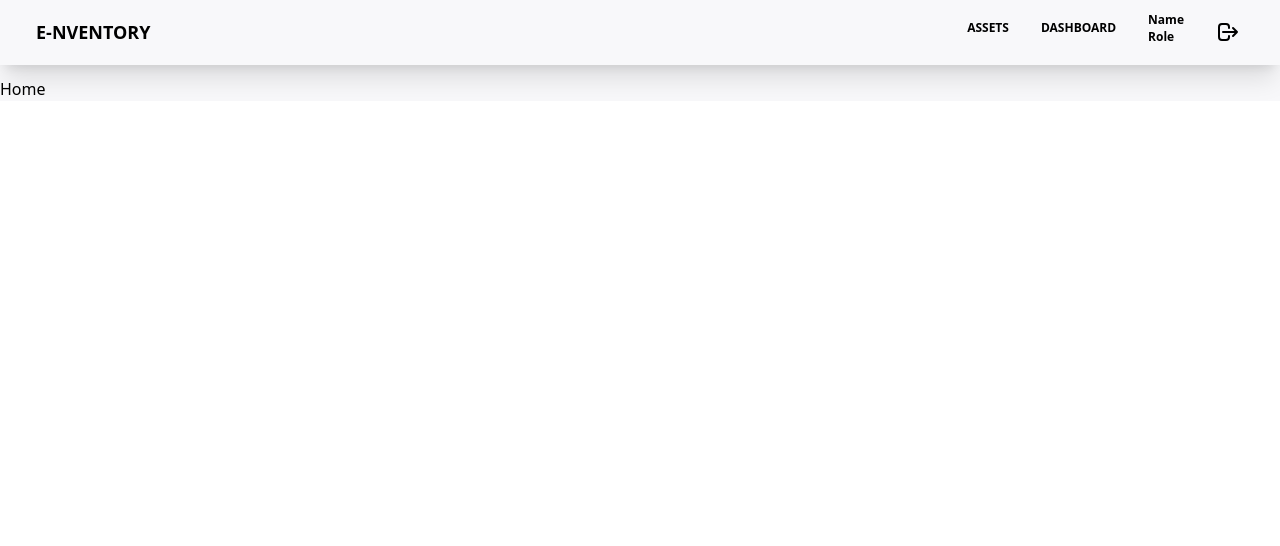
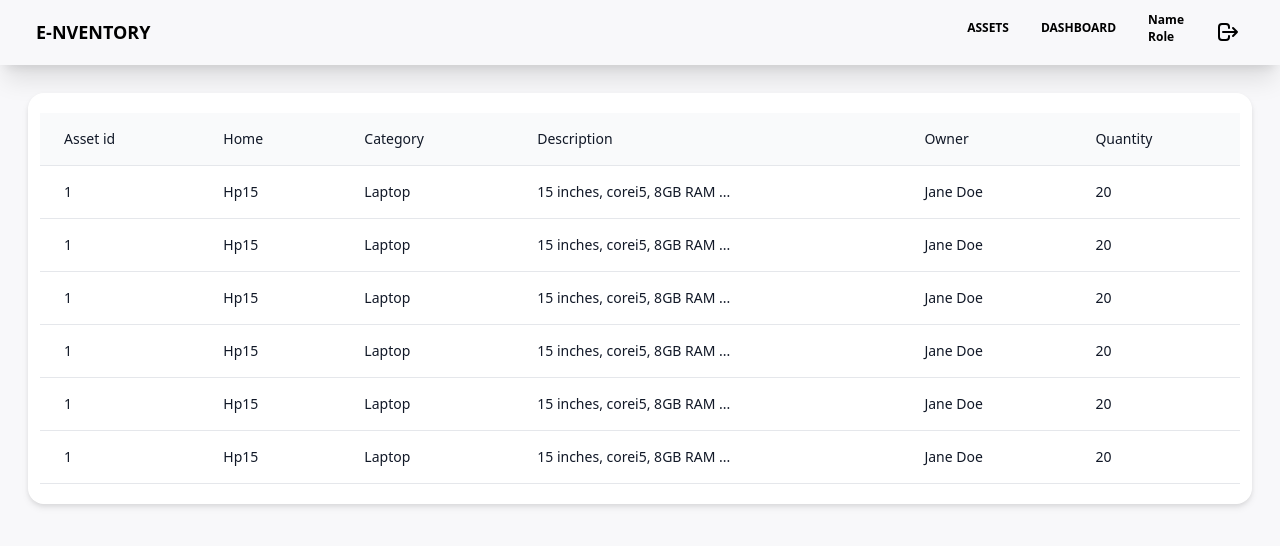
Before and after one commit to CKawara/Asset-management, a React (Create React App) app: page /home in a window 1280 px wide. Shown: the top 546 px of the page. Built offline with nearby package versions, Linux system fonts and the light colour scheme.

Commit message:
add assets table

```diff
--- /dev/null
+++ b/src/components/AssetsTable.js
@@ -0,0 +1,149 @@
+import React from 'react'
+
+const AssetsTable = () => {
+  return (
+<div class="flex flex-col bg-white m-7 rounded-2xl drop-shadow-md p-3">
+  <div class="overflow-x-auto sm:-mx-6 lg:-mx-8">
+    <div class="py-2 inline-block min-w-full sm:px-6 lg:px-8">
+      <div class="overflow-x-auto">
+        <table class="min-w-full">
+          <thead class="border-b bg-gray-50">
+            <tr>
+              <th scope="col" class="text-sm font-medium text-gray-900 px-6 py-4 text-left">
+                Asset id
+              </th>
+              <th scope="col" class="text-sm font-medium text-gray-900 px-6 py-4 text-left">
+                Home
+              </th>
+              <th scope="col" class="text-sm font-medium text-gray-900 px-6 py-4 text-left">
+                Category
+              </th>
+              <th scope="col" class="text-sm font-medium text-gray-900 px-6 py-4 text-left">
+                Description
+              </th>
+              <th scope="col" class="text-sm font-medium text-gray-900 px-6 py-4 text-left">
+                Owner
+              </th>
+              <th scope="col" class="text-sm font-medium text-gray-900 px-6 py-4 text-left">
+                Quantity
+              </th>
+            </tr>
+          </thead>
+          <tbody>
+            <tr class="border-b transition duration-300 ease-in-out hover:bg-gray-100">
+              <td class="px-6 py-4 whitespace-nowrap text-sm font-medium text-gray-900">1</td>
+              <td class="text-sm text-gray-900 font-light px-6 py-4 whitespace-nowrap">
+                Hp15
+              </td>
+              <td class="text-sm text-gray-900 font-light px-6 py-4 whitespace-nowrap">
+                Laptop
+              </td>
+              <td class="text-sm text-gray-900 font-light px-6 py-4 whitespace-nowrap">
+                15 inches, corei5, 8GB RAM ...
+              </td>
+              <td class="text-sm text-gray-900 font-light px-6 py-4 whitespace-nowrap">
+                Jane Doe
+              </td>
+              <td class="text-sm text-gray-900 font-light px-6 py-4 whitespace-nowrap">
+                20
+              </td>
+            </tr>
+            <tr class="border-b transition duration-300 ease-in-out hover:bg-gray-100">
+              <td class="px-6 py-4 whitespace-nowrap text-sm font-medium text-gray-900">1</td>
+              <td class="text-sm text-gray-900 font-light px-6 py-4 whitespace-nowrap">
+                Hp15
+              </td>
+              <td class="text-sm text-gray-900 font-light px-6 py-4 whitespace-nowrap">
+                Laptop
+              </td>
+              <td class="text-sm text-gray-900 font-light px-6 py-4 whitespace-nowrap">
+                15 inches, corei5, 8GB RAM ...
+              </td>
+              <td class="text-sm text-gray-900 font-light px-6 py-4 whitespace-nowrap">
+                Jane Doe
+              </td>
+              <td class="text-sm text-gray-900 font-light px-6 py-4 whitespace-nowrap">
+                20
+              </td>
+            </tr>
+            <tr class="border-b transition duration-300 ease-in-out hover:bg-gray-100">
+              <td class="px-6 py-4 whitespace-nowrap text-sm font-medium text-gray-900">1</td>
+              <td class="text-sm text-gray-900 font-light px-6 py-4 whitespace-nowrap">
+                Hp15
+              </td>
+              <td class="text-sm text-gray-900 font-light px-6 py-4 whitespace-nowrap">
+                Laptop
+              </td>
+              <td class="text-sm text-gray-900 font-light px-6 py-4 whitespace-nowrap">
+                15 inches, corei5, 8GB RAM ...
+              </td>
+              <td class="text-sm text-gray-900 font-light px-6 py-4 whitespace-nowrap">
+                Jane Doe
+              </td>
+              <td class="text-sm text-gray-900 font-light px-6 py-4 whitespace-nowrap">
+                20
+              </td>
+            </tr>
+            <tr class="border-b transition duration-300 ease-in-out hover:bg-gray-100">
+              <td class="px-6 py-4 whitespace-nowrap text-sm font-medium text-gray-900">1</td>
+              <td class="text-sm text-gray-900 font-light px-6 py-4 whitespace-nowrap">
+                Hp15
+              </td>
+              <td class="text-sm text-gray-900 font-light px-6 py-4 whitespace-nowrap">
+                Laptop
+              </td>
+              <td class="text-sm text-gray-900 font-light px-6 py-4 whitespace-nowrap">
+                15 inches, corei5, 8GB RAM ...
+              </td>
+              <td class="text-sm text-gray-900 font-light px-6 py-4 whitespace-nowrap">
+                Jane Doe
+              </td>
+              <td class="text-sm text-gray-900 font-light px-6 py-4 whitespace-nowrap">
+                20
+              </td>
+            </tr>
+            <tr class="border-b transition duration-300 ease-in-out hover:bg-gray-100">
+              <td class="px-6 py-4 whitespace-nowrap text-sm font-medium text-gray-900">1</td>
+              <td class="text-sm text-gray-900 font-light px-6 py-4 whitespace-nowrap">
+                Hp15
+              </td>
+              <td class="text-sm text-gray-900 font-light px-6 py-4 whitespace-nowrap">
+                Laptop
+              </td>
+              <td class="text-sm text-gray-900 font-light px-6 py-4 whitespace-nowrap">
+                15 inches, corei5, 8GB RAM ...
+              </td>
+              <td class="text-sm text-gray-900 font-light px-6 py-4 whitespace-nowrap">
+                Jane Doe
+              </td>
+              <td class="text-sm text-gray-900 font-light px-6 py-4 whitespace-nowrap">
+                20
+              </td>
+            </tr>
+            <tr class="border-b transition duration-300 ease-in-out hover:bg-gray-100">
+              <td class="px-6 py-4 whitespace-nowrap text-sm font-medium text-gray-900">1</td>
+              <td class="text-sm text-gray-900 font-light px-6 py-4 whitespace-nowrap">
+                Hp15
+              </td>
+              <td class="text-sm text-gray-900 font-light px-6 py-4 whitespace-nowrap">
+                Laptop
+              </td>
+              <td class="text-sm text-gray-900 font-light px-6 py-4 whitespace-nowrap">
+                15 inches, corei5, 8GB RAM ...
+              </td>
+              <td class="text-sm text-gray-900 font-light px-6 py-4 whitespace-nowrap">
+                Jane Doe
+              </td>
+              <td class="text-sm text-gray-900 font-light px-6 py-4 whitespace-nowrap">
+                20
+              </td>
+            </tr>
+          </tbody>
+        </table>
+      </div>
+    </div>
+  </div>
+</div>  )
+}
+
+export default AssetsTable
--- a/src/components/Home.js
+++ b/src/components/Home.js
@@ -1,9 +1,10 @@
 import React from 'react'
+import AssetsTable from './AssetsTable'
 
 const Home = () => {
     return (
-        <div>
-            Home
+        <div className='min-h-screen'>
+            <AssetsTable/>
         </div>
     )
 }
```
